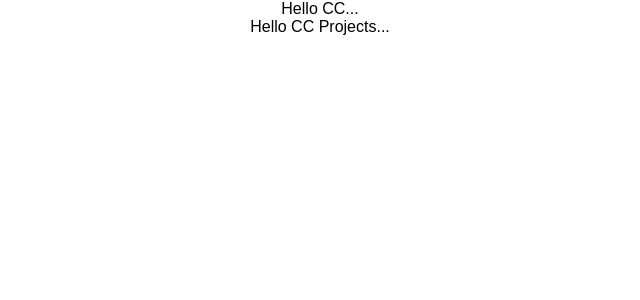
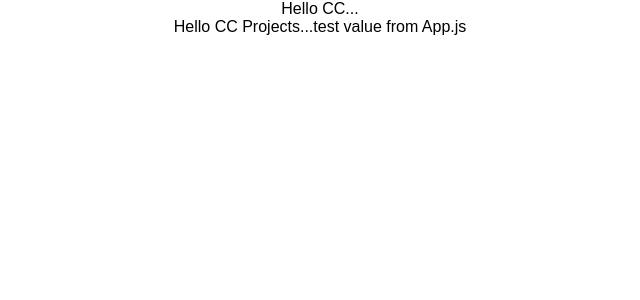
Before and after one commit to ntnikhilesh/my-react-app, a React (Create React App) app: page / in a window 1280 px wide. Shown: the top 300 px of the page, without its empty margins (320-960 px from the left). Built offline with nearby package versions, Linux system fonts and the light colour scheme.

Commit message:
passing value from parent to child(app.js to project.js)

```diff
--- a/src/App.js
+++ b/src/App.js
@@ -9,7 +9,7 @@ class App extends Component {
       <div className="App">
         Hello CC...
 
-        <Projects />
+        <Projects test='test value from App.js'/>
       </div>
     );
   }
--- a/src/Components/Projects.js
+++ b/src/Components/Projects.js
@@ -5,6 +5,7 @@ class Projects extends Component {
     return (
       <div className="Projects">
         Hello CC Projects...
+        {this.props.test}
       </div>
     );
   }
```
